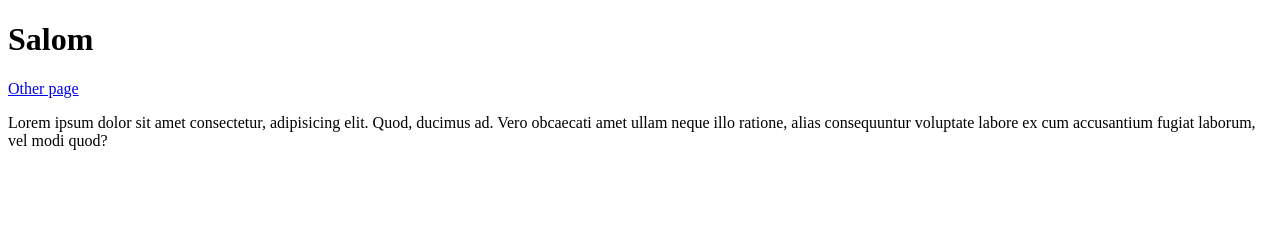
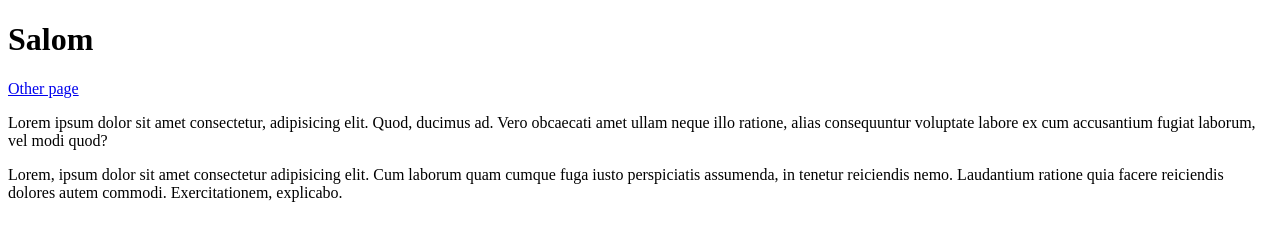
Before and after one commit to raisbuvaaa/online-test, a plain HTML site: page index.html in a window 1280 px wide. Drawn offline with Linux system fonts and the light colour scheme.

Commit message:
text qoshish

```diff
--- a/index.html
+++ b/index.html
@@ -13,5 +13,8 @@
     <p>
         Lorem ipsum dolor sit amet consectetur, adipisicing elit. Quod, ducimus ad. Vero obcaecati amet ullam neque illo ratione, alias consequuntur voluptate labore ex cum accusantium fugiat laborum, vel modi quod?
     </p>
+    <div>
+        Lorem, ipsum dolor sit amet consectetur adipisicing elit. Cum laborum quam cumque fuga iusto perspiciatis assumenda, in tenetur reiciendis nemo. Laudantium ratione quia facere reiciendis dolores autem commodi. Exercitationem, explicabo.
+    </div>
 </body>
 </html>
```
